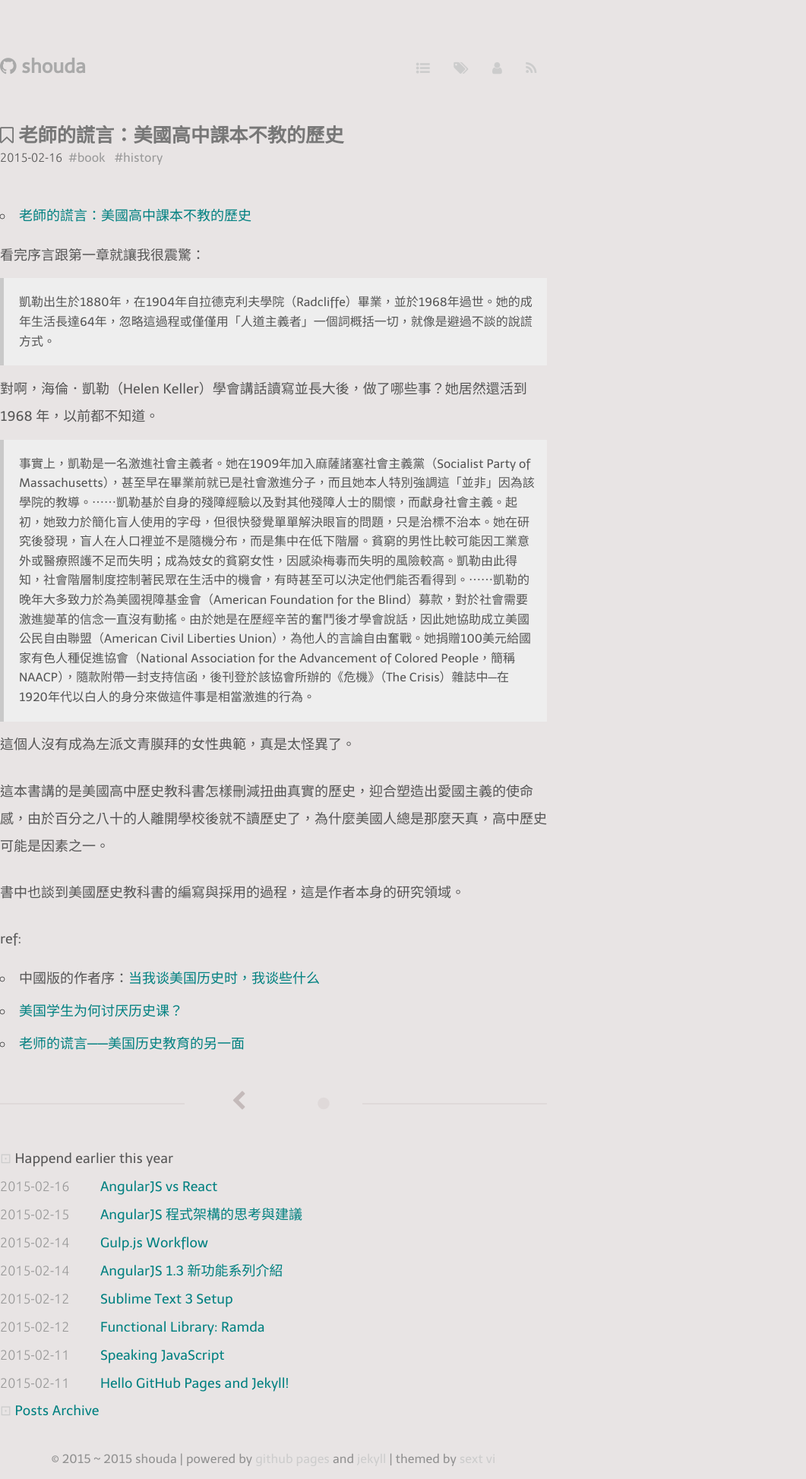
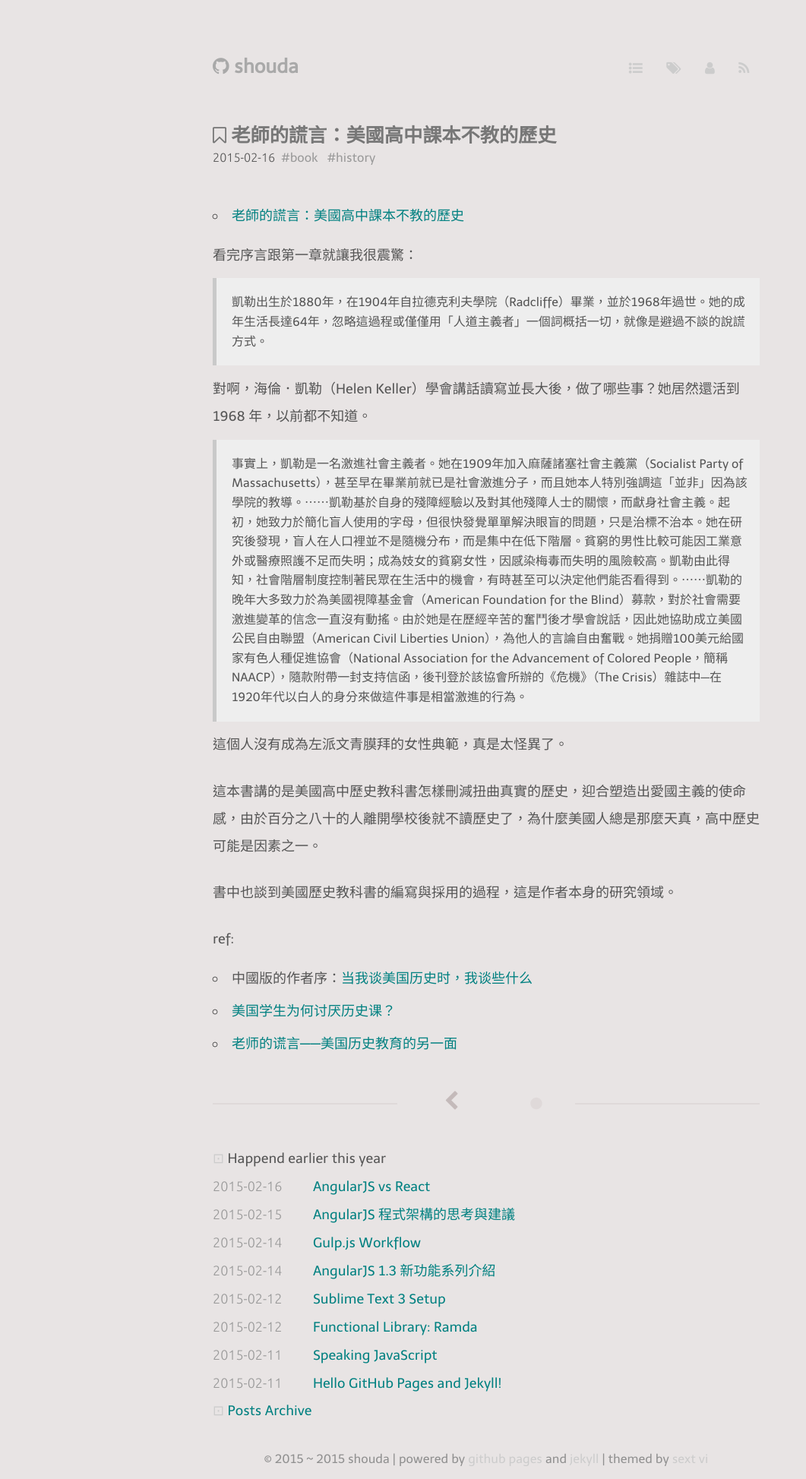
Before and after one commit to shouda/shouda.github.io, a Jekyll site: the page built from index.markdown, in a window 1280 px wide. Shown: the whole page at 76% size, without its empty margins (0-1061 px from the left). Built offline with Jekyll 4.4.1, drawn with Linux system fonts in a browser that asks for light colours; nearby versions of some CDN libraries; Markdown is read by kramdown in place of the engine named in the settings.

Commit message:
update css

```diff
--- a/media/css/style.css
+++ b/media/css/style.css
@@ -16,6 +16,7 @@
   padding: 0; }
 
 body {
+  margin: 0 auto;
   font-size: 18px;
   font-family: telexregular, Heiti TC, Hiragino Sans GB, Microsoft JhengHei, Microsoft YaHei, sans-serif;
   color: #555;
--- a/media/css/style.scss
+++ b/media/css/style.scss
@@ -23,7 +23,7 @@ $background-color: #e8e4e4;
 @mixin page($width: $page-width) { width: #{$width}; margin: 0 auto; }
 
 * { margin: 0; padding: 0; }
-body { font-size: 18px; font-family: #{$font}; color: #555; background-color: $background-color; }
+body { margin: 0 auto; font-size: 18px; font-family: #{$font}; color: #555; background-color: $background-color; }
 @media screen and (min-width: 768px) {
     body { width: 720px; }
 }
```
Also changed, not shown: 1 other file.
